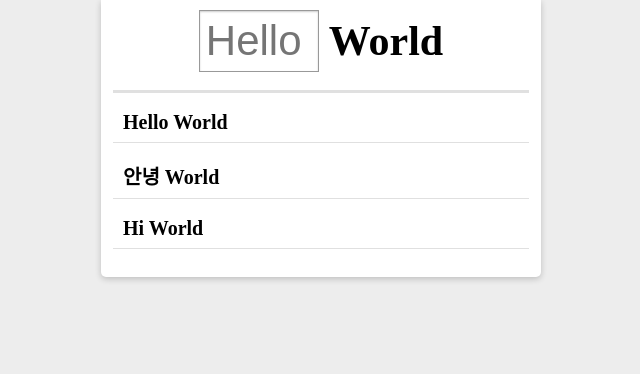
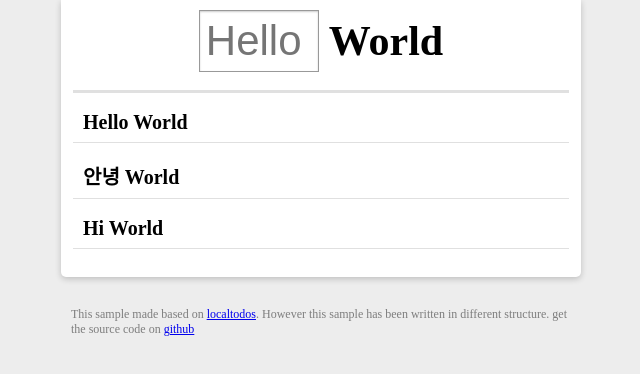
Before and after one commit to mirpark/webapp.cc, a plain HTML site: page backbone/helloworld/index.html in a window 1280 px wide. Shown: the whole page, without its empty margins (319-959 px from the left). Drawn offline with Linux system fonts and the light colour scheme.

Commit message:
Add description

```diff
--- a/backbone/helloworld/app.js
+++ b/backbone/helloworld/app.js
@@ -3,18 +3,18 @@
 		initialize: function() {
 		},
 		routes: {
-			 "": 					"index",
-			"*actions": "defaultAction"
+			"" : "index",
+			"*actions" : "defaultAction"
 		},
 		index: function() {
-			var v = new Views.MessageView({el:'#window'});
+			this.rootView = new Views.MessageView({el:'#window'});
 		},
 		defaultAction: function(actions) {
 		}
 	});
 
 	App.prototype.init = function() {
-		this.window = new Views.Window({el:'body'}).render();
+		this.window = new Views.Window({el:$("#app")});
 		Backbone.sync = function (method, model, options) {
 			/* DO NOTHING, dummy persistence strategy */
 			return true;
--- a/backbone/helloworld/index.html
+++ b/backbone/helloworld/index.html
@@ -1,7 +1,7 @@
 <html>
 <head>
 	<meta charset="utf-8">
-	<title>Hello Worlds</title>
+	<title>Hello World</title>
 	<link href="stylesheets/screen.css" media="all" rel="stylesheet" type="text/css"/>
 	<!-- Libraries -->
 	<script src="../libs/jquery-1.7.1.js"  type="text/javascript" charset="utf-8"></script>
@@ -22,7 +22,21 @@
 			app.init();
 		});
 	</script>
+
+	<!-- Extra -->
+	<script src="//platform.twitter.com/widgets.js" type="text/javascript"></script>
 </head>
 <body>
+	<div id='app'></div>
+	<div class='footer'>
+		<p>
+			This sample made based on <a href='http://localtodos.com/'>localtodos</a>.
+			However this sample has been written in different structure. get the source code on
+			<a href='https://github.com/ragingwind/web-application.cc'>github</a>
+		</p>
+		<p>
+			<a href="https://twitter.com/ragingwind" class="twitter-follow-button"></a>
+		</p>
+	</div>
 </body>
 </html>
--- a/backbone/helloworld/stylesheets/screen.css
+++ b/backbone/helloworld/stylesheets/screen.css
@@ -5,7 +5,8 @@
 body {
 	margin: 0px;
 	padding: 0px;
-	background: white;
+/*	background: white;*/
+	background: rgb(237,237,237);
 }
 
 h1 {
@@ -75,17 +76,14 @@ ul > li:first-child {
  */
 
 #window {
-	width:100%;
-	height:100%;
 	padding: 0px;
 	margin: 0px;
 	border: 0px solid red;
-	background: rgb(237,237,237);
 }
 
 #message-view {
-	width: 420px;
-	margin: 0 auto 40px auto;
+	width: 500px;
+	margin: 0px auto 0px auto;
 	padding: 10px;
 	border-bottom-right-radius: 5px;
 	border-bottom-left-radius: 5px;
@@ -96,3 +94,14 @@ ul > li:first-child {
 #message-toolbar {
 	text-align: center;
 }
+
+/*
+ * Others
+ */
+.footer {
+	width: 500px;
+	margin: 30px auto 0px auto;
+	color: rgba(51, 51, 51, 0.6);
+	font-size: 12px;
+	text-align:left;
+}
--- a/backbone/helloworld/views/message-view.js
+++ b/backbone/helloworld/views/message-view.js
@@ -4,7 +4,7 @@
 			this.messages = new Collections.Message;
 			this.render();
 		},
-		template:"<div id='message-view'></div>",
+		template: "<div id='message-view'></div>",
 		render: function() {
 			$(this.el).html(this.template);
 
--- a/backbone/helloworld/views/window.js
+++ b/backbone/helloworld/views/window.js
@@ -3,12 +3,11 @@
 		window.Views = {};
 
 	window.Views.Window = Backbone.View.extend({
-		el:"body",
 		initialize: function() {
 			this.render();
 		},
 		render: function() {
-			$(this.el).html("<div id='window'></div>");
+			$(this.el).prepend("<div id='window'></div>");
 			return this;
 		}
 	});
```
Also changed, not shown: output.html (deleted, +0 -13 lines), 1 other file.
